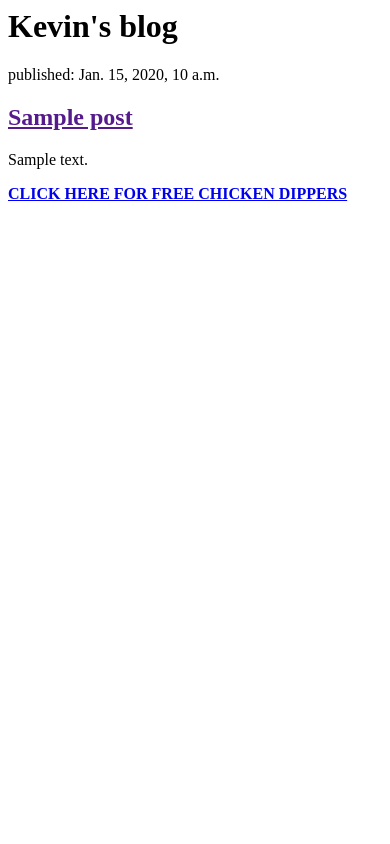
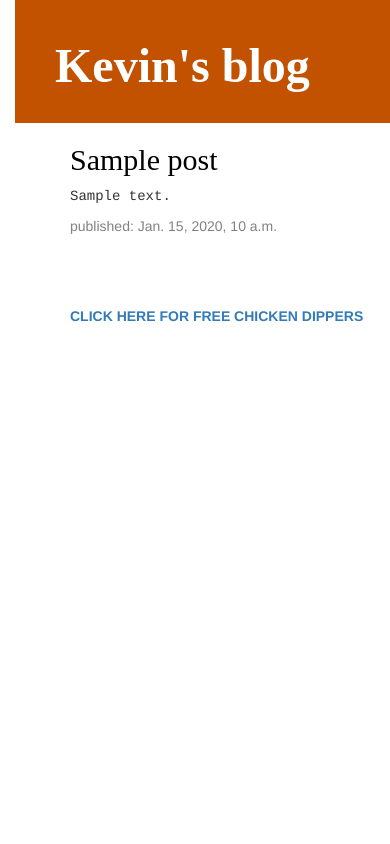
Before and after one commit to Fx112/first-blog, a Django app: page / in a window 390 px wide. Run offline with Django 3.2, Linux system fonts and the light colour scheme; tables that the repository leaves empty hold one stand-in row (values such as "Sample post"); some libraries are stand-ins or nearby versions.

Commit message:
added view and temp for blog and css.

```diff
--- /dev/null
+++ b/blog/static/css/blog.css
@@ -0,0 +1,58 @@
+h1 a, h2 a {
+  color: #CA0C0C;
+  font-family: 'american typewriter';
+}
+
+.text {
+  font-family: 'courier';
+}
+body {
+  padding-left: 15px;
+}
+
+.header {
+    background-color: #C25100;
+    margin-top: 0;
+    padding: 20px 20px 20px 40px;
+}
+
+.header h1, .header h1 a, .header h1 a:visited, .header h1 a:active {
+    color: #ffffff;
+    font-size: 36pt;
+    text-decoration: none;
+}
+
+.content {
+    margin-left: 40px;
+}
+
+h1, h2, h3, h4 {
+    font-family: 'Lobster', cursive;
+}
+
+.date {
+    color: #828282;
+}
+
+.save {
+    float: right;
+}
+
+.post-form textarea, .post-form input {
+    width: 100%;
+}
+
+.top-menu, .top-menu:hover, .top-menu:visited {
+    color: #ffffff;
+    float: right;
+    font-size: 26pt;
+    margin-right: 20px;
+}
+
+.post {
+    margin-bottom: 70px;
+}
+
+.post h2 a, .post h2 a:visited {
+    color: #000000;
+}
--- /dev/null
+++ b/blog/templates/blog/base.html
@@ -0,0 +1,23 @@
+{% load static %}
+<html>
+<head>
+  <title>Kevin's blog</title>
+  <link rel="stylesheet" href="//maxcdn.bootstrapcdn.com/bootstrap/3.2.0/css/bootstrap.min.css">
+  <link rel="stylesheet" href="//maxcdn.bootstrapcdn.com/bootstrap/3.2.0/css/bootstrap-theme.min.css">
+  <link rel="stylesheet" href="{% static 'css/blog.css' %}">
+</head>
+
+<body>
+    <div class="header">
+        <h1><strong><a href="/">Kevin's blog</a></strong></h1>
+    </div>
+    <div class="content container">
+        <div class="row">
+            <div class="col-md-8">
+            {% block content %}
+            {% endblock %}
+            </div>
+        </div>
+    </div>
+</body>
+</html>
--- a/blog/templates/blog/post_list.html
+++ b/blog/templates/blog/post_list.html
@@ -1,24 +1,35 @@
+{% extends 'blog/base.html' %}
+{% load static %}
 <html>
   <head>
       <title>Kevin's blog</title>
+      <link rel="stylesheet" href="//maxcdn.bootstrapcdn.com/bootstrap/3.2.0/css/bootstrap.min.css">
+      <link rel="stylesheet" href="//maxcdn.bootstrapcdn.com/bootstrap/3.2.0/css/bootstrap-theme.min.css">
+      <link rel="stylesheet" href="{% static 'css/blog.css' %}">
   </head>
 
-<div>
-  <h1>Kevin's blog</h1>
+<div class="header">
+  <h1><strong><a href="/">Kevin's blog</a></strong></h1>
 </div>
 
 <body>
-{% for post in posts %}
+
+{% block content %}
+  {% for post in posts %}
+    <div class="post">
+      <h2><a href="{% url 'post_detail' pk=post.pk %}">{{ post.title }}</a></h2>
+      <div class="text">
+        <p>{{ post.text|linebreaksbr }}</p>
+      </div>
+      <div class="date">
+        <p>published: {{ post.published_date }}</p>
+      </div>
+    </div>
+  {% endfor %}
   <div>
-      <p>published: {{ post.published_date }}</p>
-      <h2><a href="">{{ post.title }}</a></h2>
-      <p>{{ post.text|linebreaksbr }}</p>
+    <strong><a href="https://groceries.asda.com/product/nuggets-dippers-shapes/asda-free-from-12-bbq-chicken-dippers/910002332503">CLICK HERE FOR FREE CHICKEN DIPPERS</a></strong><br>
   </div>
-{% endfor %}
+{% endblock %}
 
-
-<div>
-    <strong><a href="https://groceries.asda.com/product/nuggets-dippers-shapes/asda-free-from-12-bbq-chicken-dippers/910002332503">CLICK HERE FOR FREE CHICKEN DIPPERS</a></strong><br>
-</div>
 </body>
 </html>
--- a/blog/urls.py
+++ b/blog/urls.py
@@ -3,4 +3,5 @@ from . import views
 
 urlpatterns = [
     path('', views.post_list, name='post_list'),
+    path('post/<int:pk>/', views.post_detail, name='post_detail'),
 ]
--- a/blog/views.py
+++ b/blog/views.py
@@ -1,4 +1,4 @@
-from django.shortcuts import render
+from django.shortcuts import render, get_object_or_404
 from .models import Post
 from django.utils import timezone
 
@@ -6,3 +6,7 @@ from django.utils import timezone
 def post_list(request):
     posts = Post.objects.filter(published_date__lte=timezone.now()).order_by('published_date')
     return render(request, 'blog/post_list.html', {'posts': posts})
+
+def post_detail(request, pk):
+    post = get_object_or_404(Post, pk=pk)
+    return render(request, 'blog/post_detail.html', {'post': post})
```
Also changed, not shown: blog/templates/blog/post_detail.html (added, +13 -0 lines).
